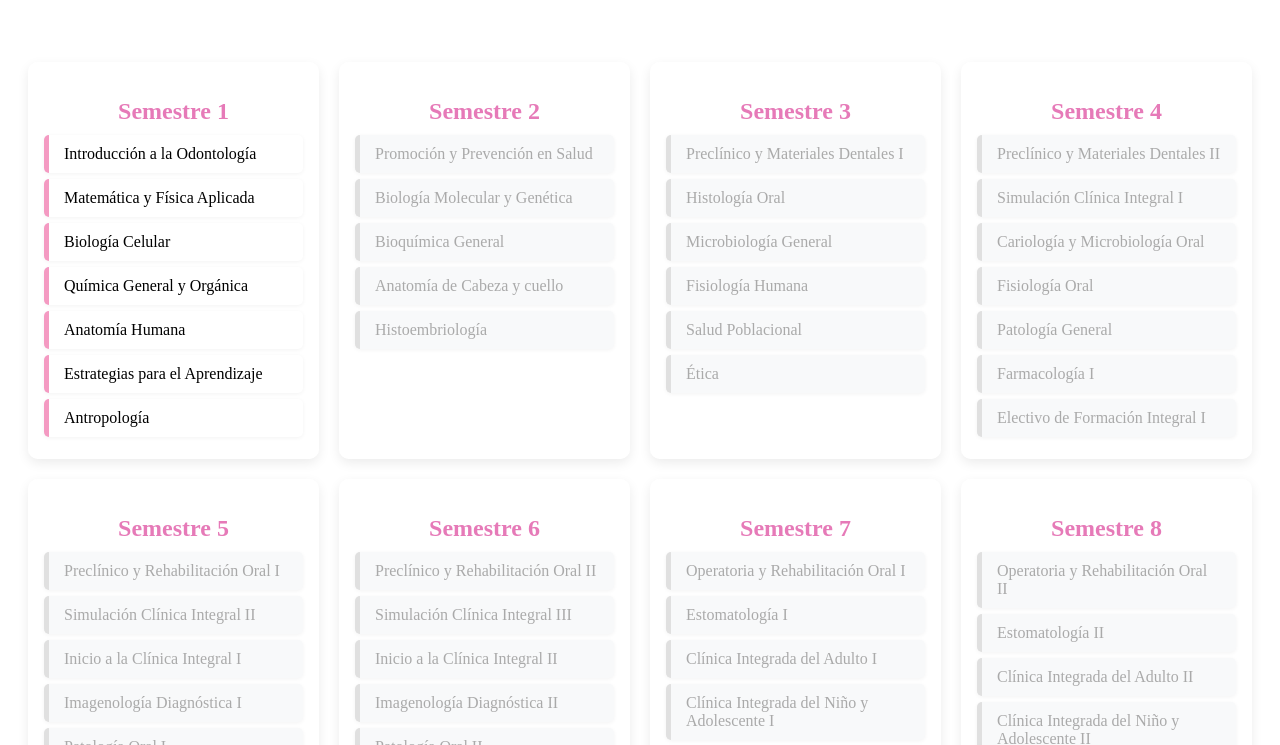
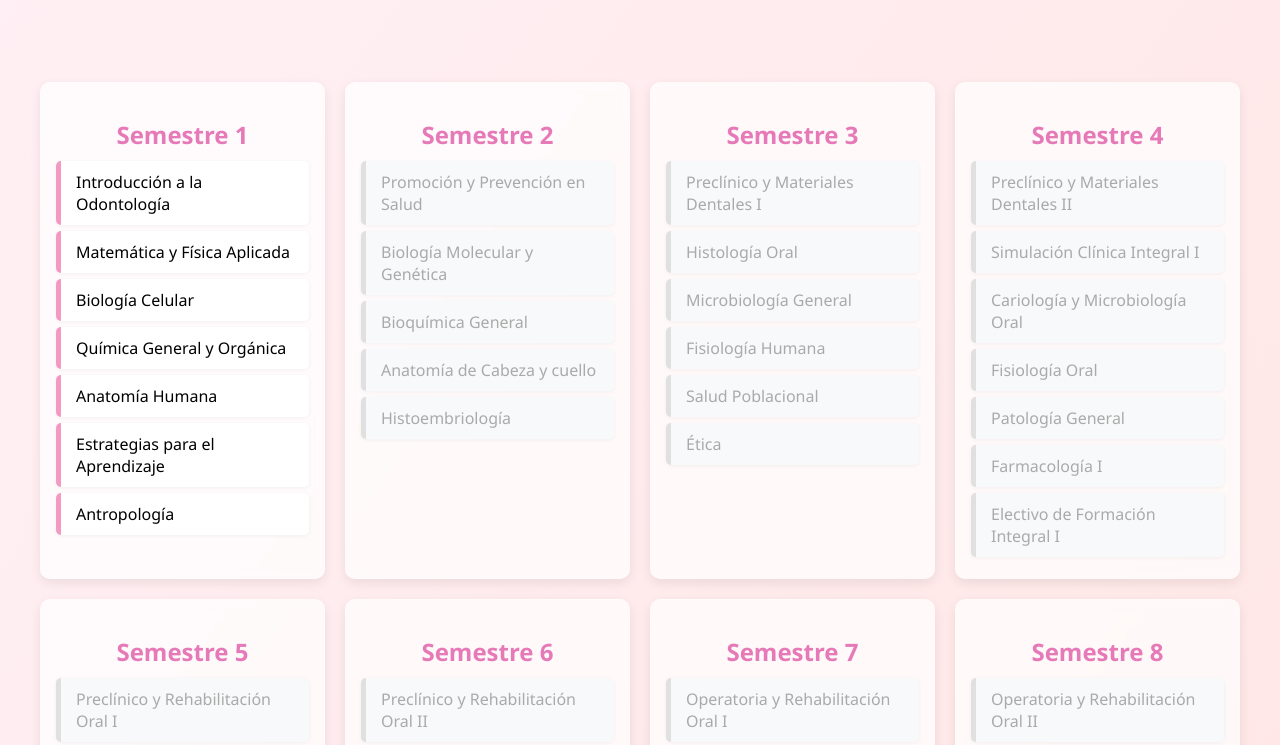
Before and after one commit to aespinozaaa4/codespaces-blank, a plain HTML site: page indice.html in a window 1280 px wide. Shown: the part 100-845 px from the top of the page. Drawn offline with nearby package versions, Linux system fonts and the light colour scheme.

Commit message:
Update estilos.css

```diff
--- a/estilos.css
+++ b/estilos.css
@@ -1,5 +1,3 @@
-url('https://fonts.googleapis.com/css2?family=Playfair+Display:wght@700&display=swap');
-
 body {
     font-family: 'Segoe UI', Tahoma, Geneva, Verdana, sans-serif;
     background: linear-gradient(to bottom right, #fff0f5, #ffe4e1);
```
